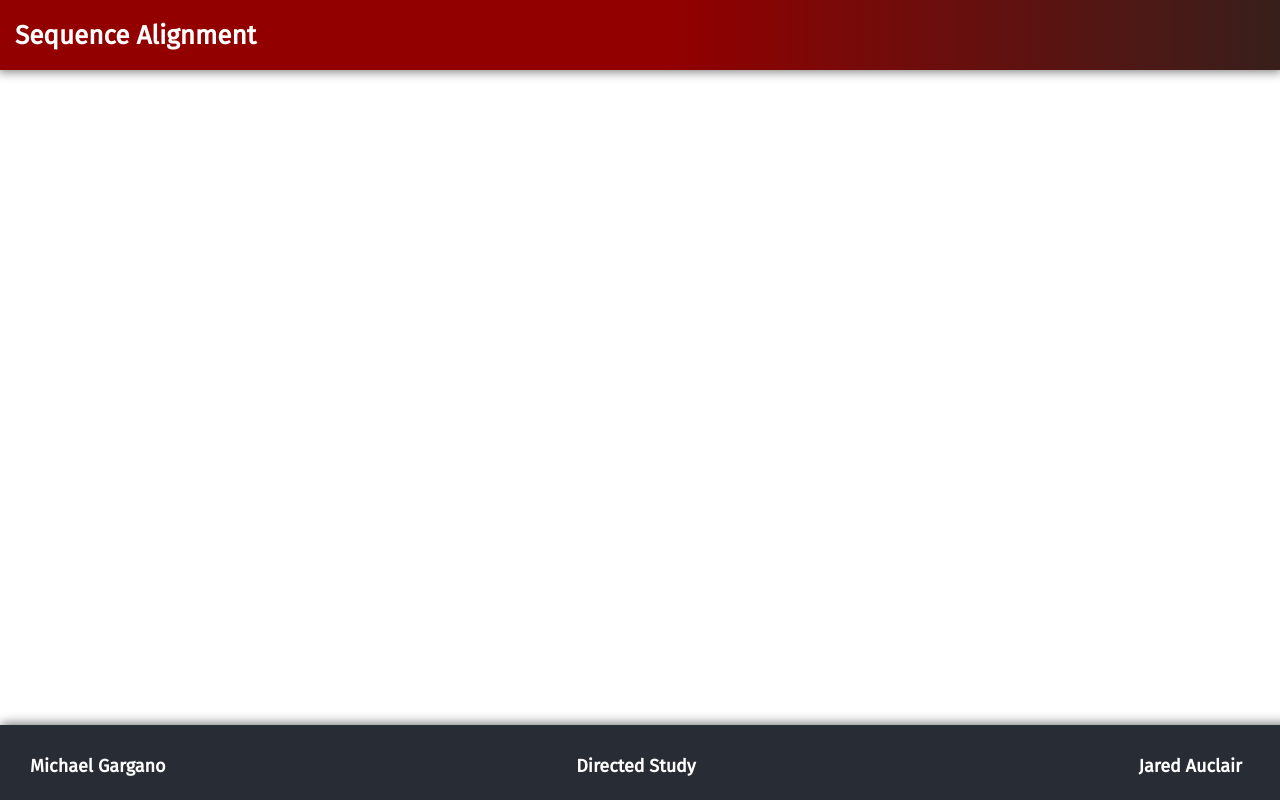
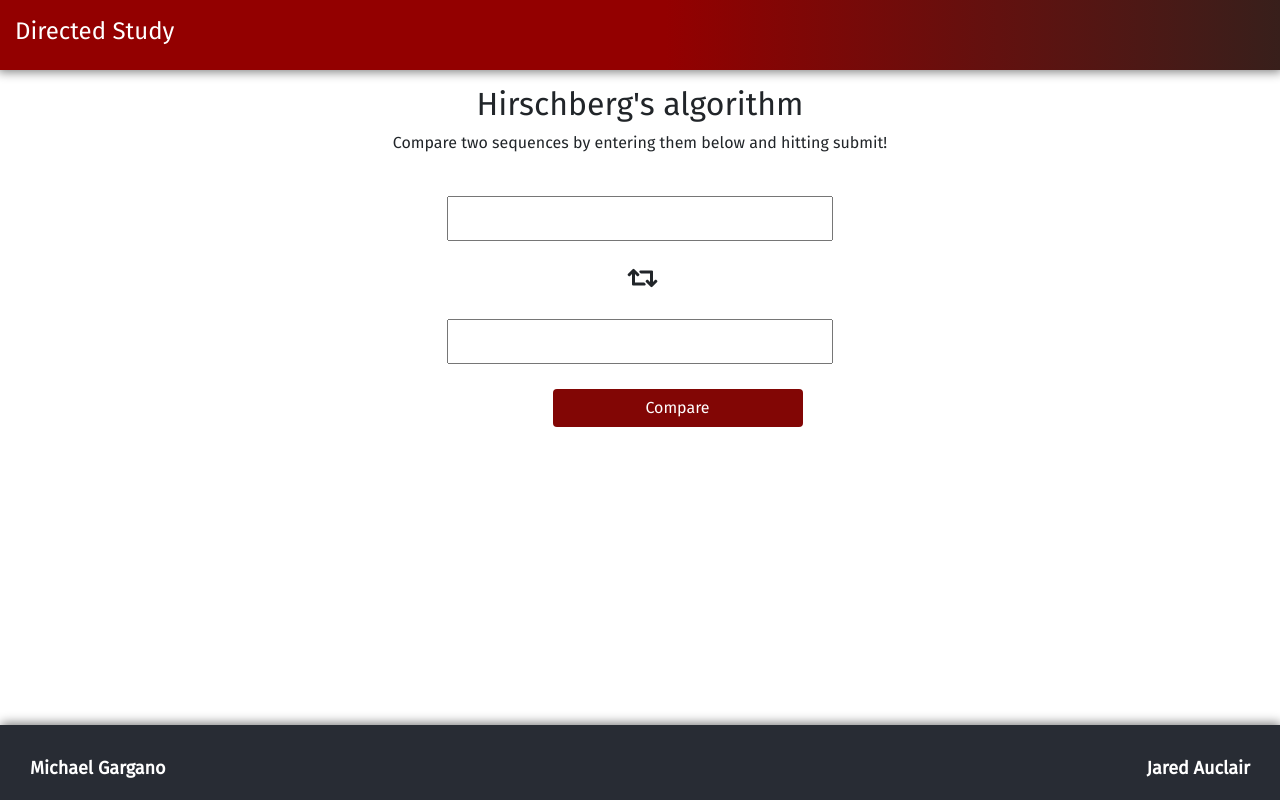
Before and after one commit to iimpulse/SequenceAlignment, a React (Create React App) app in the folder sa-ui/: page / in a window 1280 px wide. Built offline with nearby package versions, Linux system fonts and the light colour scheme.

Commit message:
title and v1 of ui

```diff
--- a/sa-ui/public/index.html
+++ b/sa-ui/public/index.html
@@ -14,6 +14,9 @@
     -->
     <link rel="manifest" href="%PUBLIC_URL%/manifest.json" />
     <link href="https://fonts.googleapis.com/css?family=Fira+Sans" rel="stylesheet"/>
+    <link href="https://stackpath.bootstrapcdn.com/bootstrap/4.3.1/css/bootstrap.min.css" rel="stylesheet" integrity="sha384-ggOyR0iXCbMQv3Xipma34MD+dH/1fQ784/j6cY/iJTQUOhcWr7x9JvoRxT2MZw1T" crossorigin="anonymous">
+    <link rel="stylesheet" href="https://use.fontawesome.com/releases/v5.8.1/css/solid.css" integrity="sha384-QokYePQSOwpBDuhlHOsX0ymF6R/vLk/UQVz3WHa6wygxI5oGTmDTv8wahFOSspdm" crossorigin="anonymous">
+    <link rel="stylesheet" href="https://use.fontawesome.com/releases/v5.8.1/css/fontawesome.css" integrity="sha384-vd1e11sR28tEK9YANUtpIOdjGW14pS87bUBuOIoBILVWLFnS+MCX9T6MMf0VdPGq" crossorigin="anonymous">
     <!--
       Notice the use of %PUBLIC_URL% in the tags above.
       It will be replaced with the URL of the `public` folder during the build.
@@ -23,7 +26,7 @@
       work correctly both with client-side routing and a non-root public URL.
       Learn how to configure a non-root public URL by running `npm run build`.
     -->
-    <title>React App</title>
+    <title>SA</title>
   </head>
   <body>
     <noscript>You need to enable JavaScript to run this app.</noscript>
--- a/sa-ui/src/App.css
+++ b/sa-ui/src/App.css
@@ -14,7 +14,7 @@
 .app-footer {
   position: fixed;
   bottom: 0;
-  height: 45px;
+  height: 75px;
   width: 100%;
   background-color: #282c34;
   color: white;
@@ -22,10 +22,16 @@
   box-shadow: 1px -2px 10px grey;
 }
 
+.left {
+  float:left;
+}
+
+.right {
+  float: right;
+}
+
 .app-footer div {
   margin: 15px;
-  width: 30%;
-  float: left;
   font-size: 18px;
   font-weight: bold;
 
@@ -34,10 +40,19 @@
   text-align: center;
 }
 
-.right {
-  text-align: right;
-}
-
 .header-text {
   padding: 15px;
 }
+
+main {
+  height: 95%;
+  margin:15px;
+}
+
+.introduction .title{
+  text-align: center;
+}
+
+.introduction {
+  text-align: center;
+}
--- a/sa-ui/src/App.js
+++ b/sa-ui/src/App.js
@@ -1,4 +1,5 @@
 import React, { Component } from 'react';
+import Search from './searchbox/search'
 import './App.css';
 
 class App extends Component {
@@ -6,11 +7,17 @@ class App extends Component {
     return (
         <React.Fragment>
             <header className="app-header">
-                <h4 className="header-text">Sequence Alignment</h4>
+                <h4 className="header-text">Directed Study</h4>
             </header>
+            <main>
+                <div className="introduction">
+                    <h2 className="title">Hirschberg's algorithm</h2>
+                    <p>Compare two sequences by entering them below and hitting submit!</p>
+                </div>
+                <Search/>
+            </main>
             <footer className="app-footer">
-              <div>Michael Gargano</div>
-              <div className="middle">Directed Study</div>
+              <div className="left">Michael Gargano</div>
               <div className="right">Jared Auclair</div>
             </footer>
         </React.Fragment>
--- a/sa-ui/src/searchbox/search.css
+++ b/sa-ui/src/searchbox/search.css
@@ -0,0 +1,23 @@
+.seq1, .seq2 {
+    width: inherit;
+    margin: 25px 0 25px 0;
+    height: 45px;
+}
+
+.compare-icon {
+    font-size: 24px;
+    width: 100px;
+    margin-left: 49%;
+}
+
+.compare-btn {
+    background-color: rgba(130,6,5,1);
+    color: white;
+    width: 250px;
+    margin-left: 43%;
+}
+
+.compare-btn:hover {
+    opacity: 0.6;
+    color: white;
+}
--- a/sa-ui/src/searchbox/search.js
+++ b/sa-ui/src/searchbox/search.js
@@ -0,0 +1,23 @@
+import React, { Component } from 'react';
+import "./search.css"
+
+class Search extends Component {
+    render() {
+        return (
+            <React.Fragment>
+               <div className="search-container">
+                   <div className="offset-lg-4 col-lg-4">
+                        <input type="text" name="sequence1" className="seq1" />
+                   </div>
+                   <span className="fas fa-retweet center compare-icon"></span>
+                   <div className="offset-lg-4 col-lg-4">
+                       <input type="text" name="sequence1" className="seq2" />
+                   </div>
+                   <button className="btn compare-btn">Compare</button>
+               </div>
+            </React.Fragment>
+        );
+    }
+}
+
+export default Search;
```
